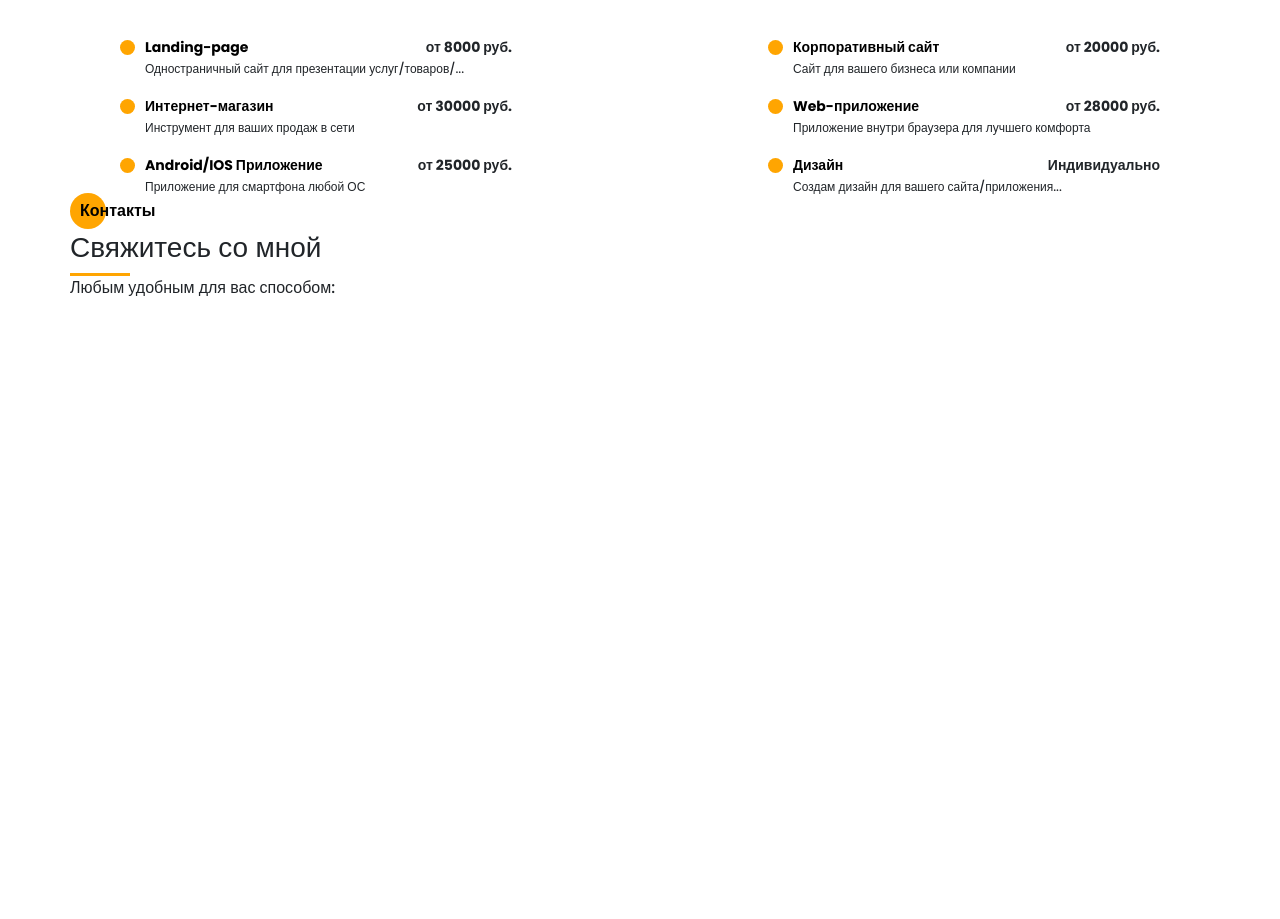
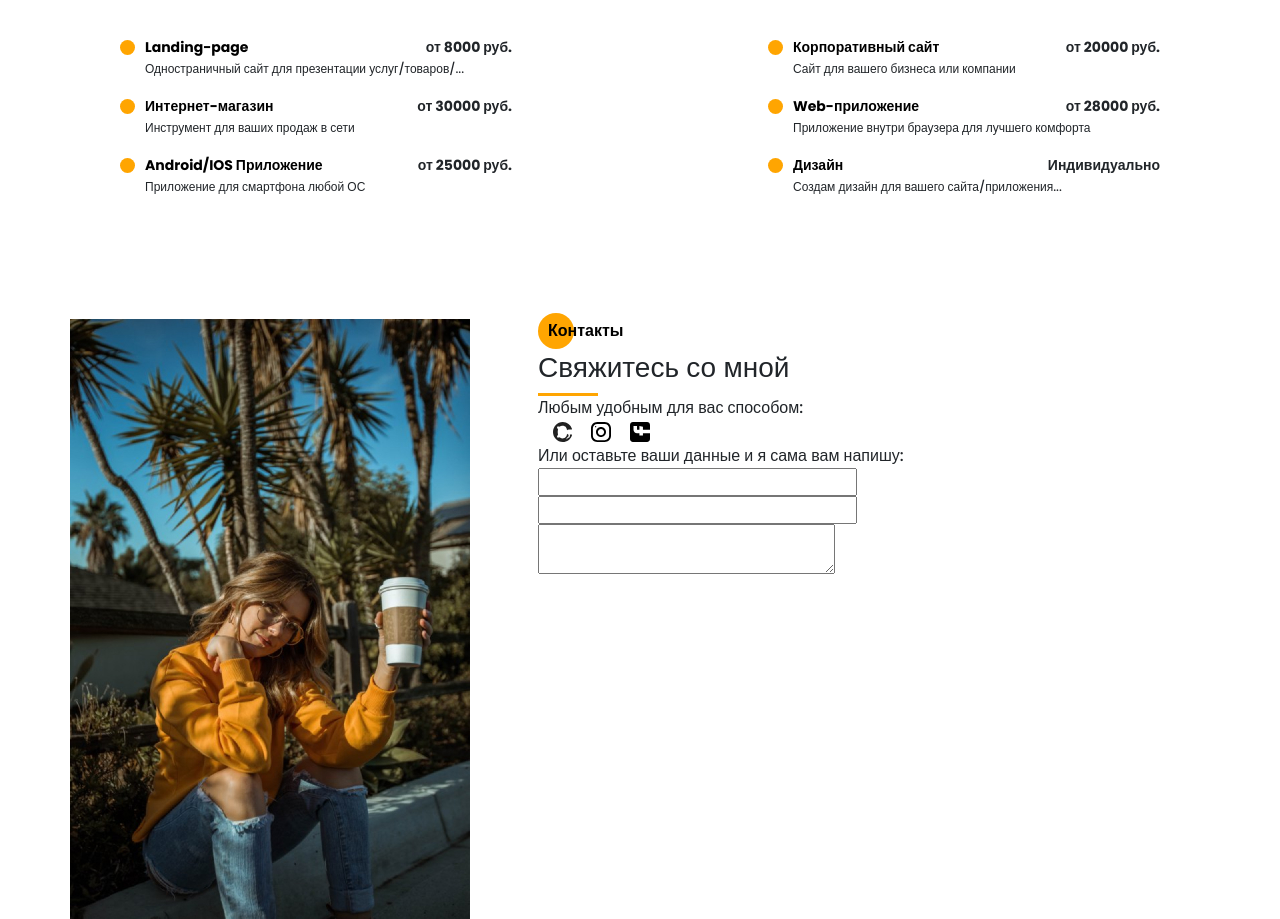
Before and after one commit to artemi258/portfolio, a website: page src/index.html in a window 1280 px wide. Shown: the part 4336-5255 px from the top of the page. Before the commit the page ends 4636 px from the top, so only its background shows below. Drawn offline with nearby package versions, Linux system fonts and the light colour scheme; files that its build step writes are made by us from their sources; files whose address does not match are found by name.

Commit message:
home06.08

```diff
--- a/src/index.html
+++ b/src/index.html
@@ -355,10 +355,26 @@
 
     <section class="contacts">
         <div class="container">
-            <h2 class="title title__fz16 contacts__title">Контакты</h2>
-            <h3 class="contacts__title-sub">Свяжитесь со мной</h3>
-            <div class="divinder"></div>
-            <div class="contacts__text">Любым удобным для вас способом:</div>
+            <div class="contacts__wrapper">
+                <img src="img/main_photo.jpg" alt="mainPhoto" class="biography__photo">
+                <div class="contacts__block">
+                    <h2 class="title title__fz16 contacts__title">Контакты</h2>
+                    <h3 class="contacts__title-sub">Свяжитесь со мной</h3>
+                    <div class="divinder"></div>
+                    <div class="contacts__text">Любым удобным для вас способом:</div>
+                    <div class="contacts__social">
+                        <a href="#" class="sidebar__icons"><img src="icons/social/github.svg" alt="github"></a>
+                        <a href="#" class="sidebar__icons"><img src="icons/social/instagram.svg" alt="instagram"></a>
+                        <a href="#" class="sidebar__icons"><img src="icons/social/facebook.svg" alt="facebook"></a>
+                    </div>
+                    <div class="contacts__text">Или оставьте ваши данные и я сама вам напишу:</div>
+                    <form action="" class="contacts__form">
+                        <input type="text">
+                        <input type="text">
+                        <textarea name="" id=""></textarea>
+                    </form>
+                </div>
+            </div>
         </div>
     </section>
     <script src="js/script.js"></script>
--- /dev/null
+++ b/src/sass/blocks/_contacts.scss
@@ -0,0 +1,8 @@
+.contacts {
+    padding-top: 120px;
+    &__wrapper {
+        display: grid;
+        grid-template-columns: 400px 585px;
+        column-gap: 68px;
+    }
+}
--- a/src/sass/style.scss
+++ b/src/sass/style.scss
@@ -13,6 +13,7 @@
 @import 'blocks/chart';
 @import 'blocks/portfolio';
 @import 'blocks/price';
+@import 'blocks/contacts';
 
 * {
     font-family: 'Poppins', sans-serif;
```
Also changed, not shown: dist/css/style.min.css, dist/index.html.
